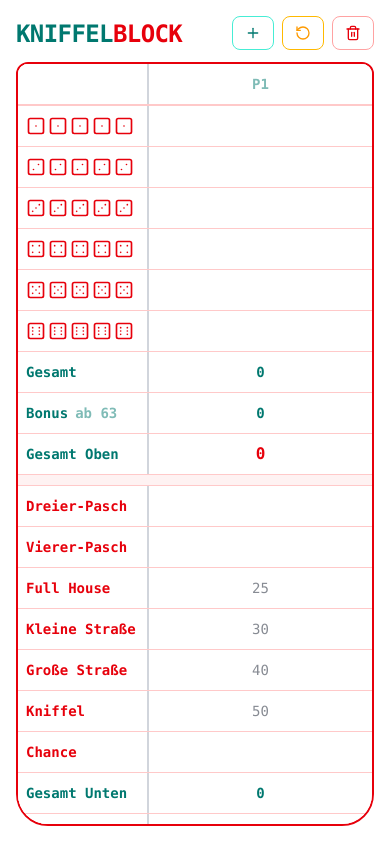
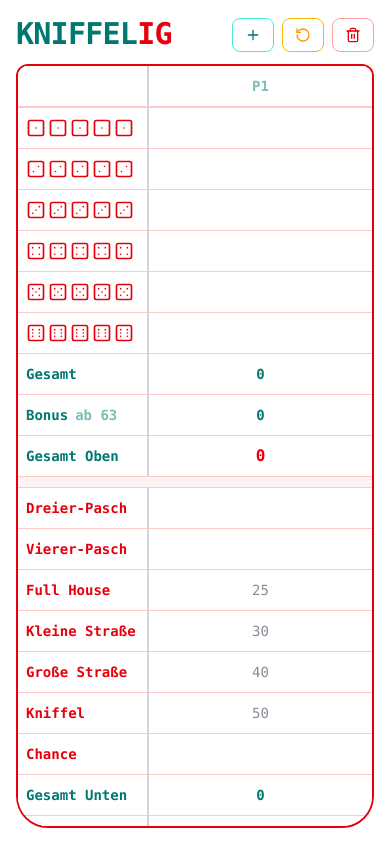
Before and after one commit to nlsmllr/kniffelblock, a Next.js app: page / in a window 390 px wide. Built offline with nearby package versions, Linux system fonts and the light colour scheme.

Commit message:
Change header from KNIFFELBLOCK to KNIFFELIG

```diff
--- a/app/KniffelBlock.tsx
+++ b/app/KniffelBlock.tsx
@@ -216,8 +216,8 @@ function Header({
   return (
     <div className="mb-3 flex gap-4 flex-row items-end justify-between">
       <div>
-        <h1 className="font-mono text-2xl font-bold tracking-tight text-teal-700 sm:text-4xl">
-          KNIFFEL<span className="text-red-600">BLOCK</span>
+        <h1 className="font-mono text-3xl font-bold tracking-tight text-teal-700 sm:text-4xl">
+          KNIFFEL<span className="text-red-600">IG</span>
         </h1>
       </div>
       <div className="flex gap-2">
```
